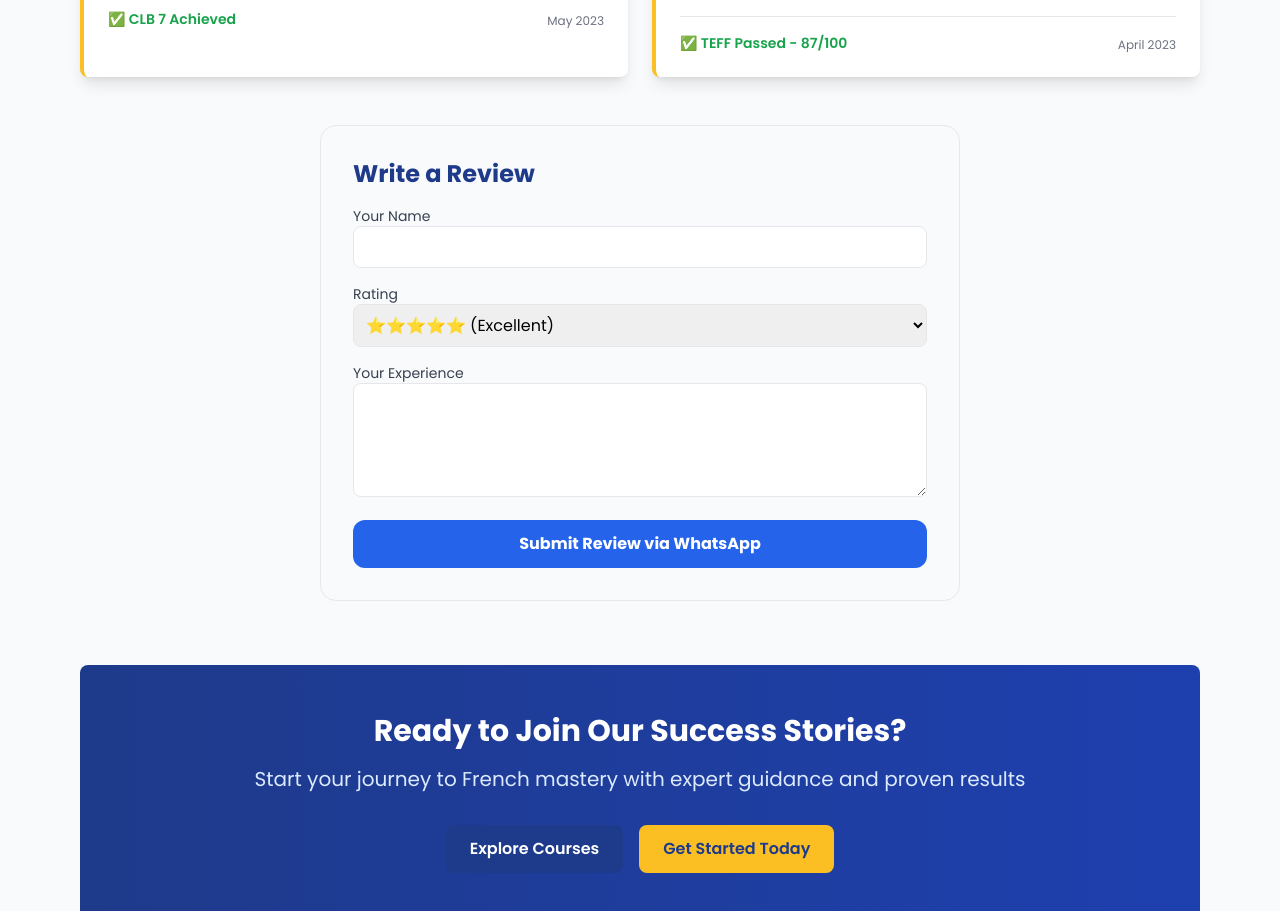
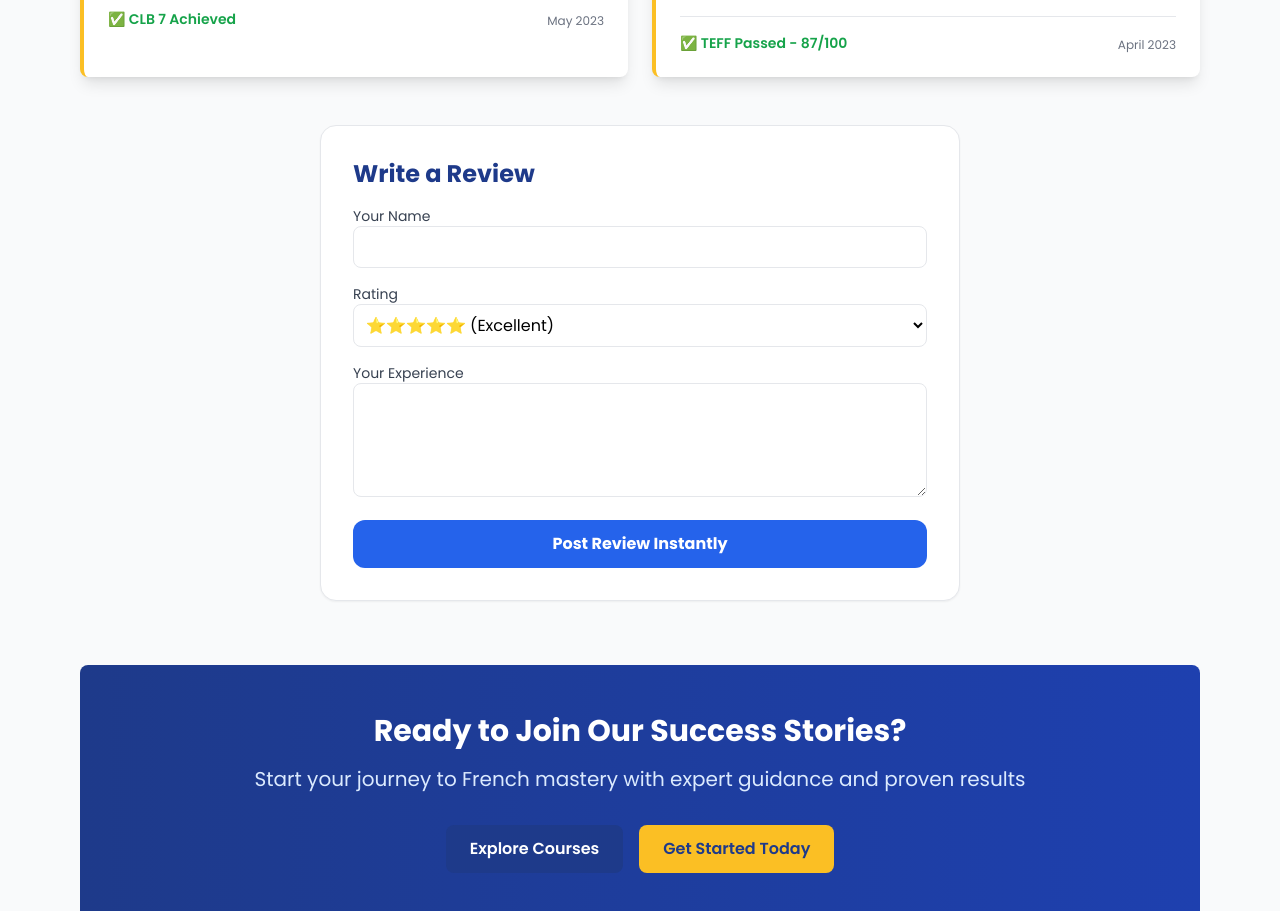
Before and after one commit to kabeerk27/that-smyfrench, a Next.js app: page /reviews in a window 1280 px wide. Shown: the part 2109-3020 px from the top of the page. Built offline with nearby package versions, Linux system fonts and the light colour scheme.

Commit message:
feat: automatic reviews with database

```diff
--- /dev/null
+++ b/src/app/lib/actions.ts
@@ -0,0 +1,24 @@
+'use server';
+import { sql } from '@vercel/postgres';
+import { revalidatePath } from 'next/cache';
+
+export async function submitReview(formData: FormData) {
+  const name = formData.get('name') as string;
+  const rating = formData.get('rating') as string;
+  const message = formData.get('message') as string;
+
+  try {
+    // This inserts the review into your Neon database
+    await sql`
+      INSERT INTO reviews (name, rating, message)
+      VALUES (${name}, ${parseInt(rating)}, ${message})
+    `;
+
+    // This forces the reviews page to update instantly
+    revalidatePath('/reviews');
+    return { success: true };
+  } catch (error) {
+    console.error('Database Error:', error);
+    return { success: false };
+  }
+}
--- a/src/components/AddReview.tsx
+++ b/src/components/AddReview.tsx
@@ -1,37 +1,31 @@
-"use client";
-import React, { useState } from 'react';
+'use client';
+import React, { useRef } from 'react';
+import { submitReview } from '@/app/lib/actions';
 
 export default function AddReview() {
-  const [review, setReview] = useState({ name: '', rating: '5', message: '' });
+  const formRef = useRef<HTMLFormElement>(null);
 
-  const handleSubmit = (e: React.FormEvent) => {
-    e.preventDefault();
-
-    // This formats the message for your WhatsApp
-    const whatsappMessage = `Hi! I'd like to leave a review for That is My French:%0A%0A*Name:* ${review.name}%0A*Rating:* ${review.rating}/5 stars%0A*Review:* ${review.message}`;
-
-    // Replace with your actual WhatsApp number
-    window.open(`https://wa.me/918979903752?text=${whatsappMessage}`, '_blank');
-  };
+  async function handleAction(formData: FormData) {
+    const result = await submitReview(formData);
+    if (result.success) {
+      alert("Merci! Your review has been posted.");
+      formRef.current?.reset(); // Clears the form
+    } else {
+      alert("Oops! Something went wrong. Try again.");
+    }
+  }
 
   return (
-    <section className="bg-gray-50 p-8 rounded-2xl border border-gray-200 mt-10">
-      <h3 className="text-2xl font-bold text-blue-900 mb-4">Write a Review</h3>
-      <form onSubmit={handleSubmit} className="space-y-4">
+    <section className="bg-white p-8 rounded-2xl shadow-sm border mt-10 text-black">
+      <h3 className="text-2xl font-bold mb-4 text-blue-900">Write a Review</h3>
+      <form ref={formRef} action={handleAction} className="space-y-4">
         <div>
           <label className="block text-sm font-medium text-gray-700">Your Name</label>
-          <input
-            type="text" required
-            className="w-full p-2 border rounded-lg focus:ring-2 focus:ring-blue-500 text-black"
-            onChange={(e) => setReview({...review, name: e.target.value})}
-          />
+          <input name="name" type="text" required className="w-full p-2 border rounded-lg bg-white text-black" />
         </div>
         <div>
           <label className="block text-sm font-medium text-gray-700">Rating</label>
-          <select
-            className="w-full p-2 border rounded-lg text-black"
-            onChange={(e) => setReview({...review, rating: e.target.value})}
-          >
+          <select name="rating" className="w-full p-2 border rounded-lg bg-white text-black">
             <option value="5">⭐⭐⭐⭐⭐ (Excellent)</option>
             <option value="4">⭐⭐⭐⭐ (Good)</option>
             <option value="3">⭐⭐⭐ (Average)</option>
@@ -39,14 +33,10 @@ export default function AddReview() {
         </div>
         <div>
           <label className="block text-sm font-medium text-gray-700">Your Experience</label>
-          <textarea
-            required rows={4}
-            className="w-full p-2 border rounded-lg text-black"
-            onChange={(e) => setReview({...review, message: e.target.value})}
-          ></textarea>
+          <textarea name="message" required rows={4} className="w-full p-2 border rounded-lg bg-white text-black"></textarea>
         </div>
-        <button type="submit" className="w-full bg-blue-600 text-white py-3 rounded-xl font-bold hover:bg-blue-700 transition">
-          Submit Review via WhatsApp
+        <button type="submit" className="w-full bg-blue-600 text-white py-3 rounded-xl font-bold hover:bg-blue-700">
+          Post Review Instantly
         </button>
       </form>
     </section>
```
Also changed, not shown: package.json (+7 -6 lines), 2 other files (tests, documents, lock files or other folders).
